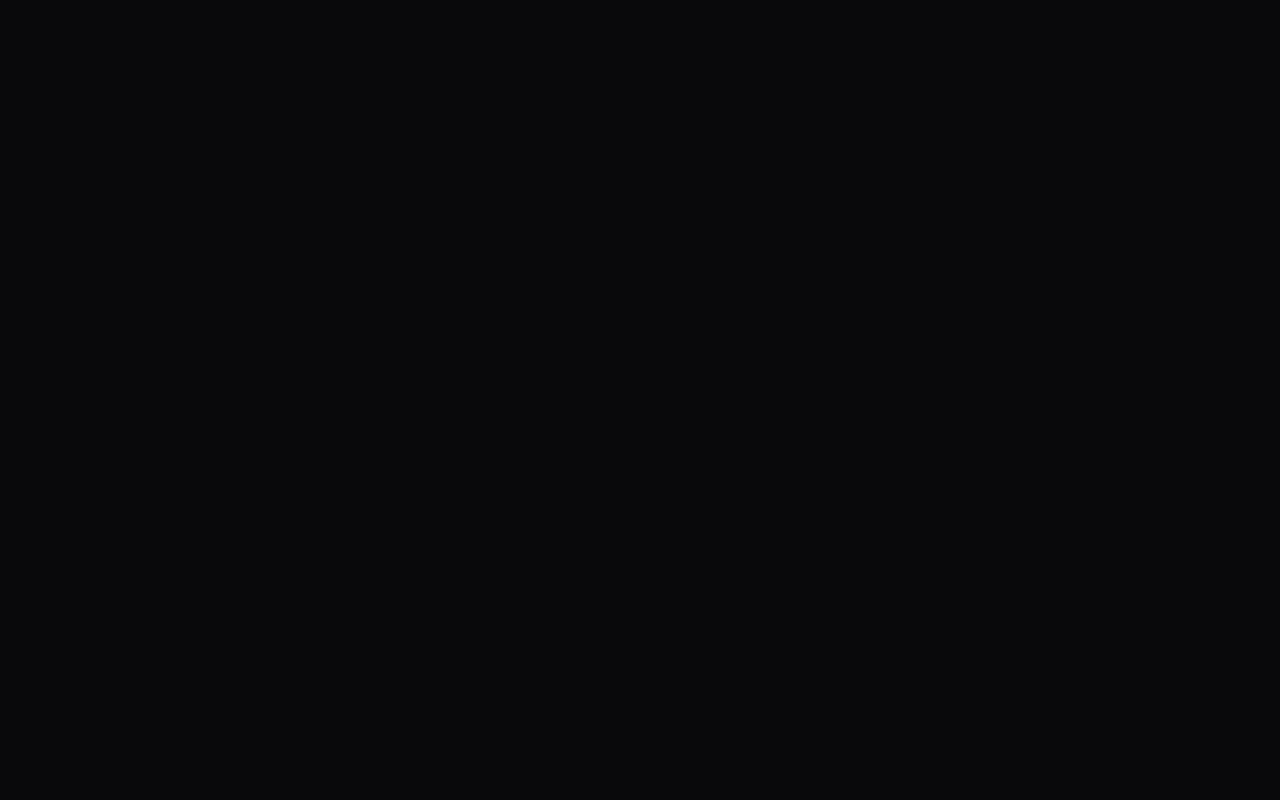
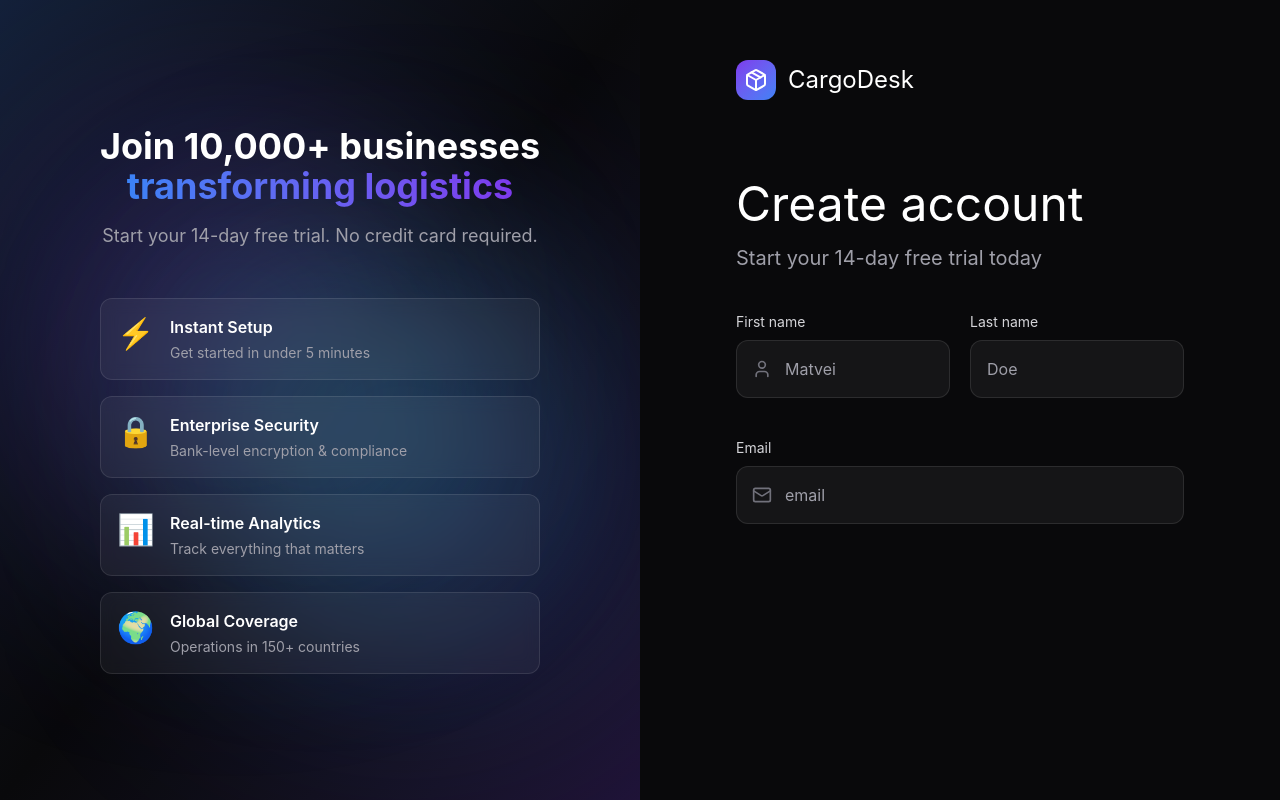
Before and after one commit to vvhh3/CargoDesk, a React (Vite) app in the folder Frontend/: page /registry in a window 1280 px wide. Before the commit this address had no page. Built offline with nearby package versions, Linux system fonts and the light colour scheme.

Commit message:
50% registry

```diff
--- a/Frontend/src/App.tsx
+++ b/Frontend/src/App.tsx
@@ -1,6 +1,7 @@
 import { BrowserRouter, Routes, Route } from "react-router-dom"
+
 import Home from "./Pages/Home"
-
+import Registry from "./Pages/Registry"
 function App() {
 
   return (
@@ -9,6 +10,7 @@ function App() {
       <BrowserRouter>
         <Routes>
             <Route path="/" element={<Home />} />
+            <Route path="/registry" element={<Registry />} />
         </Routes>
       </BrowserRouter>
     </div>
--- a/Frontend/src/Components/Home/Header.tsx
+++ b/Frontend/src/Components/Home/Header.tsx
@@ -1,24 +1,20 @@
 
-import { Package } from "lucide-react"
 import { Link } from "react-router-dom"
+import Logo from "../Logo/Logo"
+
 const Header = () => {
 
     return (
         <div className="fixed top-0 left-0 w-full z-50 flex justify-between items-center px-30 py-7 backdrop-blur-xl bg-[#09090B]/80 border-b border-white/10">
-            <div className="flex gap-3 items-center">
-                <div className="flex justify-center items-center rounded-xl w-10 h-10 bg-linear-to-br from-[#7C3AED] to-[#3B82F6]">
-                    <Link to="/"><Package className="text-2xl text-white " /> </Link>
-                </div>
-                <h1 className="text-white text-2xl">CargoDesk</h1>
-            </div>
+            <Logo/>
             <nav className="flex text-gray-400 gap-6 items-center text-base">
                     <a href="#" className="hover:text-white duration-500">Features</a>
                     <a href="#" className="hover:text-white duration-500">Workflow</a>
                     <a href="#" className="hover:text-white duration-500">Pricing</a>
-                    <Link to="" className="hover:text-white duration-500">Sign In</Link>
-                <button className="w-28 h-13 text-white rounded-2xl bg-linear-to-br from-[#7C3AED] to-[#3B82F6] duration-300 hover:scale-102 cursor-pointer">
+                    <Link to="/login" className="hover:text-white duration-500">Sign In</Link>
+                <Link to="/registry" className="flex justify-center items-center w-28 h-13 text-white rounded-2xl bg-linear-to-br from-[#7C3AED] to-[#3B82F6] duration-300 hover:scale-102 cursor-pointer">
                     Get Started
-                </button>
+                </Link>
             </nav>
         </div>
     )
--- /dev/null
+++ b/Frontend/src/Components/Logo/Logo.tsx
@@ -0,0 +1,13 @@
+import { Link } from "react-router-dom"
+import { Package } from "lucide-react"
+const Logo = () => {
+    return (
+        <div className="flex gap-3 items-center">
+            <div className="flex justify-center items-center rounded-xl w-10 h-10 bg-linear-to-br from-[#7C3AED] to-[#3B82F6]">
+                <Link to="/"><Package className="text-2xl text-white " /> </Link>
+            </div>
+            <h1 className="text-white text-2xl">CargoDesk</h1>
+        </div>
+    )
+}
+export default Logo
--- a/Frontend/src/Pages/Home.tsx
+++ b/Frontend/src/Pages/Home.tsx
@@ -1,8 +1,8 @@
 
 import Header from "../Components/Home/Header"
-import { Star, MoveRight, ArrowUp, CheckCircle2, Package, Globe, Zap, Shield, TrendingUp } from "lucide-react"
+import { Star, MoveRight, CheckCircle2, Package, Globe, Zap, Shield, TrendingUp } from "lucide-react"
 import { Link } from "react-router-dom"
-
+import Logo from "../Components/Logo/Logo"
 // шрифт
 // @import url('https://fonts.googleapis.com/css2?family=Inter:wght@400;500;600;700;800;900&display=swap');
 
@@ -213,7 +213,7 @@ const Home = () => {
                     <div className="flex justify-center">
                         <div className="flex flex-col items-center gap-5 border border-white/10 bg-white/5 px-25 py-14 rounded-4xl shadow-purple-400 shadow-2xl">
                             {/* bg-clip-text делает фон токо на буквы text-transparent делает буквы прозрачными */}
-                            <span className="bg-gradient-to-r text-5xl from-white to-zinc-400 bg-clip-text text-transparent">Ready to Get Started?</span>
+                            <span className="bg-linear-to-r text-5xl from-white to-zinc-400 bg-clip-text text-transparent">Ready to Get Started?</span>
                             <span className="text-zinc-400 text-xl mb-7">Join thousands of businesses transforming their cargo operations</span>
                             <Link to='/registry' className="flex justify-center items-center gap-2 text-white px-8 py-4 rounded-2xl bg-linear-to-r from-[#7C3AED] to-[#8B5CF6] text-lg hover:from-[#8B5CF6] hover:to-[#7C3AED]">
                                 Start Free Trial <MoveRight />
@@ -222,13 +222,7 @@ const Home = () => {
                     </div>
 
                     <div className="mt-40 border border-t-white/10 flex justify-between py-5 px-20">
-
-                        <div className="flex gap-3 items-center">
-                            <div className="flex justify-center items-center rounded-xl w-10 h-10 bg-linear-to-br from-[#7C3AED] to-[#3B82F6]">
-                                <Link to="/"><Package className="text-white " /> </Link>
-                            </div>
-                            <h1 className="text-white text-lg">CargoDesk</h1>
-                        </div>
+                        <Logo/>
                         <div>
                             <span className="text-white/50">© 2026 CargoDesk. All rights reserved.</span>
                         </div>
--- /dev/null
+++ b/Frontend/src/Pages/Registry.tsx
@@ -0,0 +1,107 @@
+
+import Logo from "../Components/Logo/Logo"
+import { User,Mail } from "lucide-react"
+
+const Registry = () => {
+
+    return (
+        <div className="w-full flex">
+
+            {/* Left часть */}
+            <div className="hidden lg:flex lg:flex-1 relative overflow-hidden">
+                <div className="absolute inset-0 bg-linear-to-br from-[#3B82F6]/20 via-[#09090B] to-[#7C3AED]/20"></div>
+
+                <div className="absolute inset-0 overflow-hidden">
+                    <div className="absolute top-1/3 left-1/3 w-96 h-96 bg-[#3B82F6]/30 rounded-full blur-[120px] animate-pulse"></div>
+                    <div className="absolute bottom-1/3 right-1/3 w-96 h-96 bg-[#7C3AED]/30 rounded-full blur-[120px] animate-pulse" style={{ animationDelay: '1.5s' }}></div>
+                    <div className="absolute top-1/2 left-1/2 -translate-x-1/2 -translate-y-1/2 w-80 h-80 bg-[#22C55E]/20 rounded-full blur-[100px] animate-pulse" style={{ animationDelay: '3s' }}></div>
+                </div>
+
+                <div className="relative z-10 flex items-center justify-center w-full p-16">
+                    <div className="max-w-lg">
+                        <div className="text-center mb-12">
+                            <h2 className="text-4xl font-bold text-white mb-4">
+                                Join 10,000+ businesses
+                                <br />
+                                <span className="bg-linear-to-r from-[#3B82F6] to-[#7C3AED] bg-clip-text text-transparent">
+                                    transforming logistics
+                                </span>
+                            </h2>
+                            <p className="text-zinc-400 text-lg">
+                                Start your 14-day free trial. No credit card required.
+                            </p>
+                        </div>
+
+                        <div className="space-y-4">
+                            {[
+                                { icon: '⚡', title: 'Instant Setup', description: 'Get started in under 5 minutes' },
+                                { icon: '🔒', title: 'Enterprise Security', description: 'Bank-level encryption & compliance' },
+                                { icon: '📊', title: 'Real-time Analytics', description: 'Track everything that matters' },
+                                { icon: '🌍', title: 'Global Coverage', description: 'Operations in 150+ countries' },
+                            ].map((feature) => (
+                                <div key={feature.title} className="flex items-start gap-4 p-4 rounded-xl bg-white/5 border border-white/10 backdrop-blur-sm">
+                                    <div className="text-3xl">{feature.icon}</div>
+                                    <div>
+                                        <div className="font-semibold text-white mb-1">{feature.title}</div>
+                                        <div className="text-sm text-zinc-400">{feature.description}</div>
+                                    </div>
+                                </div>
+                            ))}
+                        </div>
+                    </div>
+                </div>
+            </div>
+
+            {/* Right часть */}
+            <div className="flex justify-center min-h-screen w-1/2">
+                <div className="flex flex-col items-start w-7/10 py-15">
+                    <div>
+                        <Logo />
+                    </div>
+                    <div className="flex flex-col gap-4 mt-20">
+                        <span className="text-white text-5xl">Create account</span>
+                        <span className="text-zinc-400 text-xl">Start your 14-day free trial today</span>
+                    </div>
+
+                    <div className="mt-10 flex flex-wrap w-full flex-col gap-10">
+                        <div className="flex gap-5 w-full">
+
+                            <div className="w-1/2">
+                                <label className="block text-sm text-zinc-300 mb-2">First name</label>
+                                <div className="relative">
+                                    <User className="absolute top-1/3 left-4 w-5 h-5 text-zinc-500" />
+                                    <input
+                                        placeholder="Matvei"
+                                        className="w-full bg-white/5 pl-12 p-4 border border-white/10 placeholder:text-zinc-400 rounded-xl text-white
+                                            focus:outline-none   focus:border-[#7C3AED] transition-all"/>
+                                </div>
+                            </div>
+
+                            <div className="w-1/2">
+                                <label className="block text-sm text-zinc-300 mb-2">Last name</label>
+                                <input
+                                    type="text"
+                                    placeholder="Doe"
+                                    className="p-4 w-full rounded-xl bg-white/5 border border-white/10 text-white placeholder:text-zinc-400 focus:outline-none focus:border-[#7C3AED] transition-all" />
+                            </div>
+
+                        </div>
+
+                        <div>
+                            <label className="block text-sm text-zinc-300 mb-2">Email</label>
+                            <div className="relative">
+                                <Mail className="absolute left-4 top-1/2 -translate-y-1/2 w-5 h-5 text-zinc-500" />
+                                <input placeholder="email"
+                                    className="p-4 pl-12 w-full rounded-xl bg-white/5 border border-white/10 text-white placeholder:text-zinc-400 focus:outline-none  focus:border-[#7C3AED] transition-all" />
+                            </div>
+                        </div>
+                    </div>
+                </div>
+
+            </div>
+
+        </div>
+    )
+}
+
+export default Registry
```
